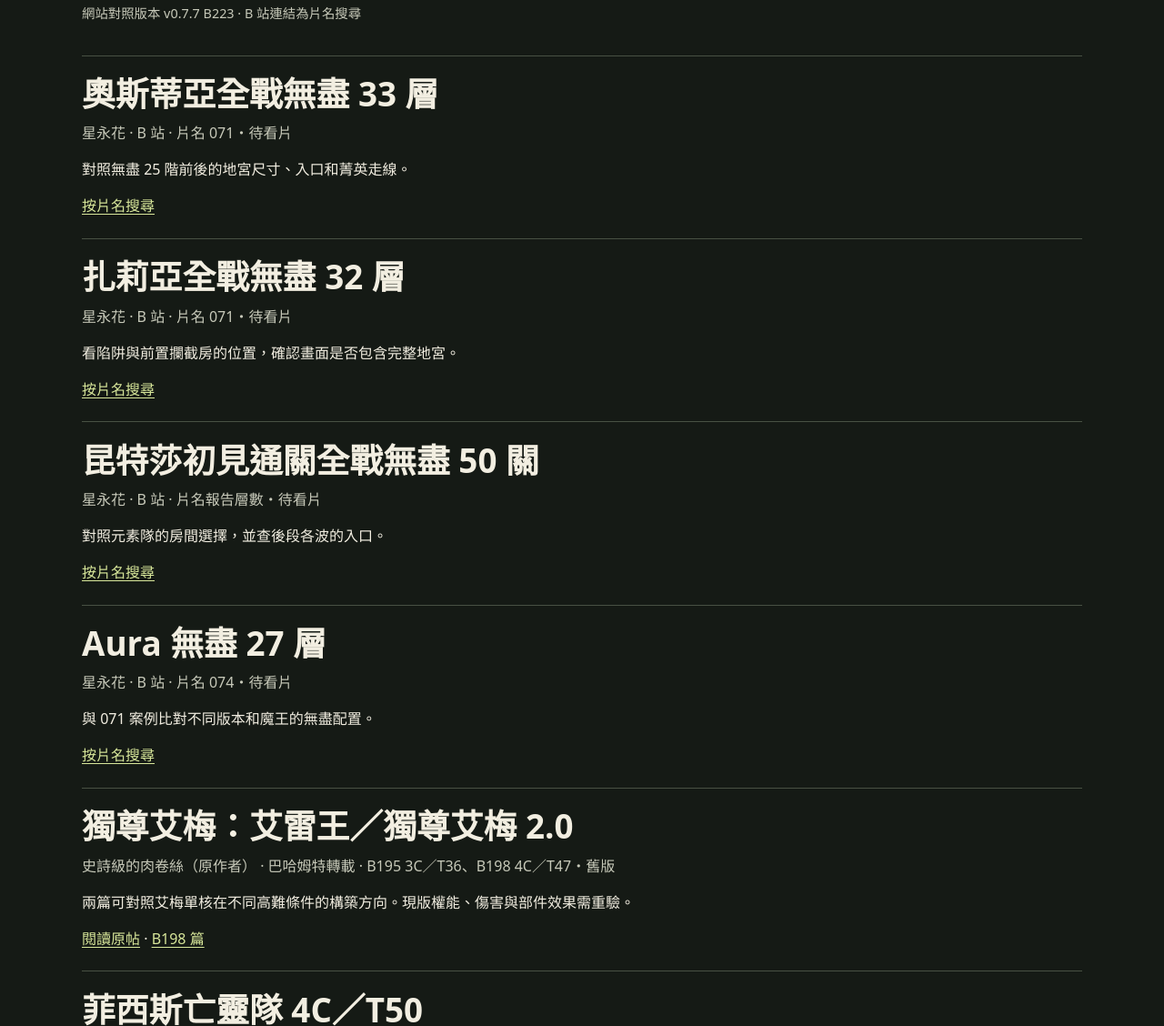
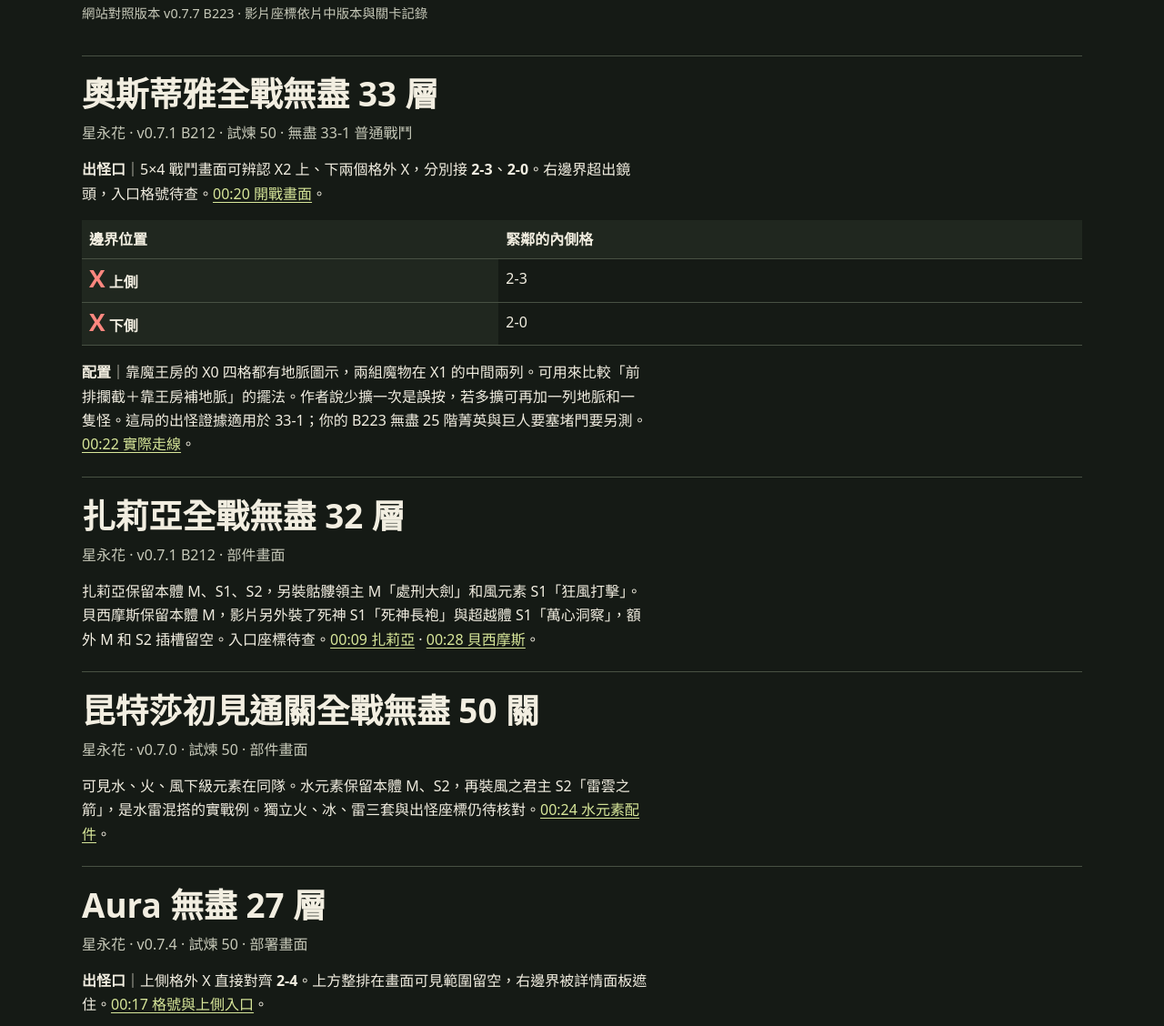
Before and after one commit to NekoMaTA864/dungeon-within-guide, a plain HTML site: page sources.html in a window 1280 px wide. Shown: the part 213-1341 px from the top of the page at 91% size. Drawn offline with Linux system fonts and the light colour scheme.

Commit message:
Document verified Bilibili dungeon entrances and loadouts

```diff
--- a/sources.html
+++ b/sources.html
@@ -12,31 +12,42 @@
     <header class="intro">
       <h1>玩家攻略來源</h1>
       <p>B 站無盡實戰、簡中原作與繁中攻略。</p>
-      <p class="version">網站對照版本 v0.7.7 B223 · B 站連結為片名搜尋</p>
+      <p class="version">網站對照版本 v0.7.7 B223 · 影片座標依片中版本與關卡記錄</p>
     </header>
-    <section class="guide-section">
-      <h2>奧斯蒂亞全戰無盡 33 層</h2>
-      <p class="subtitle">星永花 · B 站 · 片名 071・待看片</p>
-      <p>對照無盡 25 階前後的地宮尺寸、入口和菁英走線。</p>
-      <p><a href="https://search.bilibili.com/all?keyword=071%E5%A5%A5%E6%96%AF%E8%92%82%E4%BA%9A%E5%85%A8%E6%88%98%E6%97%A0%E5%B0%BD33%E5%B1%82">按片名搜尋</a></p>
+    <section id="ostea-video" class="guide-section">
+      <h2>奧斯蒂雅全戰無盡 33 層</h2>
+      <p class="subtitle">星永花 · v0.7.1 B212 · 試煉 50 · 無盡 33-1 普通戰鬥</p>
+      <p><strong>出怪口</strong>｜5×4 戰鬥畫面可辨認 X2 上、下兩個格外 X，分別接 <strong>2-3</strong>、<strong>2-0</strong>。右邊界超出鏡頭，入口格號待查。<a href="https://www.bilibili.com/video/BV1g6xH61EBz/?t=20">00:20 開戰畫面</a>。</p>
+      <table class="recipe-table" aria-label="奧斯蒂雅 33-1 的外圍出怪口">
+        <thead><tr><th scope="col">邊界位置</th><th scope="col">緊鄰的內側格</th></tr></thead>
+        <tbody>
+          <tr><th scope="row"><span aria-hidden="true" class="board-entrance">X</span> 上側</th><td>2-3</td></tr>
+          <tr><th scope="row"><span aria-hidden="true" class="board-entrance">X</span> 下側</th><td>2-0</td></tr>
+        </tbody>
+      </table>
+      <p><strong>配置</strong>｜靠魔王房的 X0 四格都有地脈圖示，兩組魔物在 X1 的中間兩列。可用來比較「前排攔截＋靠王房補地脈」的擺法。作者說少擴一次是誤按，若多擴可再加一列地脈和一隻怪。這局的出怪證據適用於 33-1；你的 B223 無盡 25 階菁英與巨人要塞堵門要另測。<a href="https://www.bilibili.com/video/BV1g6xH61EBz/?t=22">00:22 實際走線</a>。</p>
     </section>
-    <section class="guide-section">
+    <section id="zaria-video" class="guide-section">
       <h2>扎莉亞全戰無盡 32 層</h2>
-      <p class="subtitle">星永花 · B 站 · 片名 071・待看片</p>
-      <p>看陷阱與前置攔截房的位置，確認畫面是否包含完整地宮。</p>
-      <p><a href="https://search.bilibili.com/all?keyword=071%E6%89%8E%E8%8E%89%E4%BA%9A%E5%85%A8%E6%88%98%E6%97%A0%E5%B0%BD32%E5%B1%82">按片名搜尋</a></p>
+      <p class="subtitle">星永花 · v0.7.1 B212 · 部件畫面</p>
+      <p>扎莉亞保留本體 M、S1、S2，另裝骷髏領主 M「處刑大劍」和風元素 S1「狂風打擊」。貝西摩斯保留本體 M，影片另外裝了死神 S1「死神長袍」與超越體 S1「萬心洞察」，額外 M 和 S2 插槽留空。入口座標待查。<a href="https://www.bilibili.com/video/BV1vMxr6uENe/?t=9">00:09 扎莉亞</a> · <a href="https://www.bilibili.com/video/BV1vMxr6uENe/?t=28">00:28 貝西摩斯</a>。</p>
     </section>
-    <section class="guide-section">
+    <section id="quintessa-video" class="guide-section">
       <h2>昆特莎初見通關全戰無盡 50 關</h2>
-      <p class="subtitle">星永花 · B 站 · 片名報告層數・待看片</p>
-      <p>對照元素隊的房間選擇，並查後段各波的入口。</p>
-      <p><a href="https://search.bilibili.com/all?keyword=%E6%98%86%E7%89%B9%E8%90%A8%E5%88%9D%E8%A7%81%E9%80%9A%E5%85%B3%E5%85%A8%E6%88%98%E6%97%A0%E5%B0%BD50%E5%85%B3">按片名搜尋</a></p>
+      <p class="subtitle">星永花 · v0.7.0 · 試煉 50 · 部件畫面</p>
+      <p>可見水、火、風下級元素在同隊。水元素保留本體 M、S2，再裝風之君主 S2「雷雲之箭」，是水雷混搭的實戰例。獨立火、冰、雷三套與出怪座標仍待核對。<a href="https://www.bilibili.com/video/BV1CCxP6SEeR/?t=24">00:24 水元素配件</a>。</p>
     </section>
-    <section class="guide-section">
+    <section id="aura-video" class="guide-section">
       <h2>Aura 無盡 27 層</h2>
-      <p class="subtitle">星永花 · B 站 · 片名 074・待看片</p>
-      <p>與 071 案例比對不同版本和魔王的無盡配置。</p>
-      <p><a href="https://search.bilibili.com/all?keyword=074%E5%A5%A5%E6%8B%89%E6%97%A0%E5%B0%BD27%E5%B1%82">按片名搜尋</a></p>
+      <p class="subtitle">星永花 · v0.7.4 · 試煉 50 · 部署畫面</p>
+      <p><strong>出怪口</strong>｜上側格外 X 直接對齊 <strong>2-4</strong>。上方整排在畫面可見範圍留空，右邊界被詳情面板遮住。<a href="https://www.bilibili.com/video/BV1fgWG64EVu/?t=17">00:17 格號與上側入口</a>。</p>
+      <table class="recipe-table" aria-label="Aura 部署畫面的外圍出怪口">
+        <thead><tr><th scope="col">邊界位置</th><th scope="col">緊鄰的內側格</th></tr></thead>
+        <tbody>
+          <tr><th scope="row"><span aria-hidden="true" class="board-entrance">X</span> 上側</th><td>2-4</td></tr>
+        </tbody>
+      </table>
+      <p><strong>配置</strong>｜魔王居所的前排有兩隻貝西摩斯與艾梅莉亞，Aura 放後排。<strong>0-1</strong> 是「戰神鍛造廠」（片中簡中名稱），當局面板顯示提供相鄰房間友軍先攻 +22，範圍包含魔王居所。可從這格開始測王房隊先手。<a href="https://www.bilibili.com/video/BV1fgWG64EVu/?t=15">00:15 鍛造廠覆蓋範圍</a>。</p>
     </section>
     <section class="guide-section">
       <h2>獨尊艾梅：艾雷王／獨尊艾梅 2.0</h2>
@@ -68,7 +79,7 @@
       <p>可用來追溯吸血鬼領主 M「鮮血風暴」的搭配思路，以及作者留下的版本警示。</p>
       <p><a href="https://forum.gamer.com.tw/Co.php?bsn=85358&amp;sn=96">閱讀原帖</a></p>
     </section>
-    <section class="guide-section"><h2>出怪口待查</h2><p>待查畫面優先取同一段的版本、關卡編號、地宮尺寸、格外 X 和第一波實際進場方向。Stage 6、跳過最後擴建的 5×4 Stage 7–8、永恆戰爭的入口座標仍待確認。NGA、TapTap 與貼吧暫未查到可核對同一款遊戲且有地宮配置的攻略。</p></section>
+    <section class="guide-section"><h2>出怪口待查</h2><p>待查畫面優先取同一段的版本、關卡編號、地宮尺寸、格外 X 和第一波實際進場方向。Stage 6、跳過最後擴建的 5×4 Stage 7–8、B223 永恆戰爭的完整入口座標仍待確認。影片看得到的舊版入口記在上方，其他邊界以當局為準。NGA、TapTap 與貼吧暫未查到可核對同一款遊戲且有地宮配置的攻略。</p></section>
   </main>
 </body>
 </html>
```
Also changed, not shown: codex.js (+7 -1 lines), index.html (+1 -1 lines).
